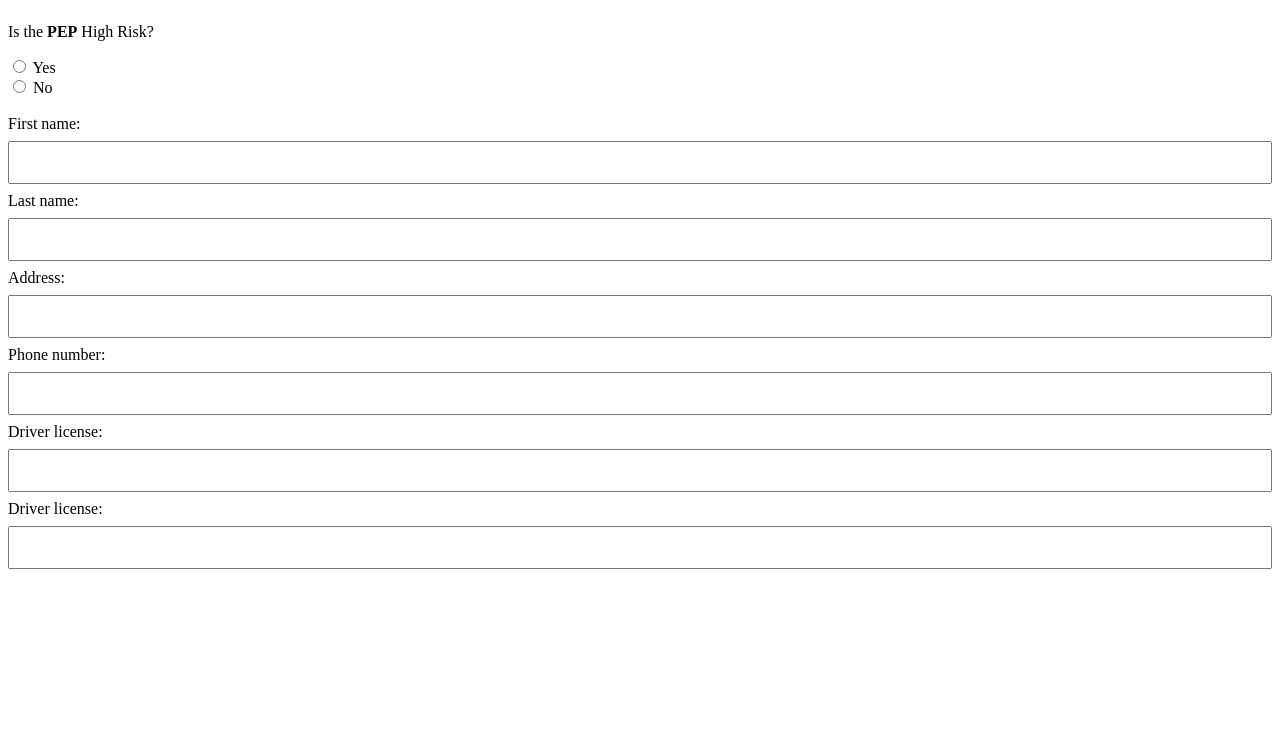
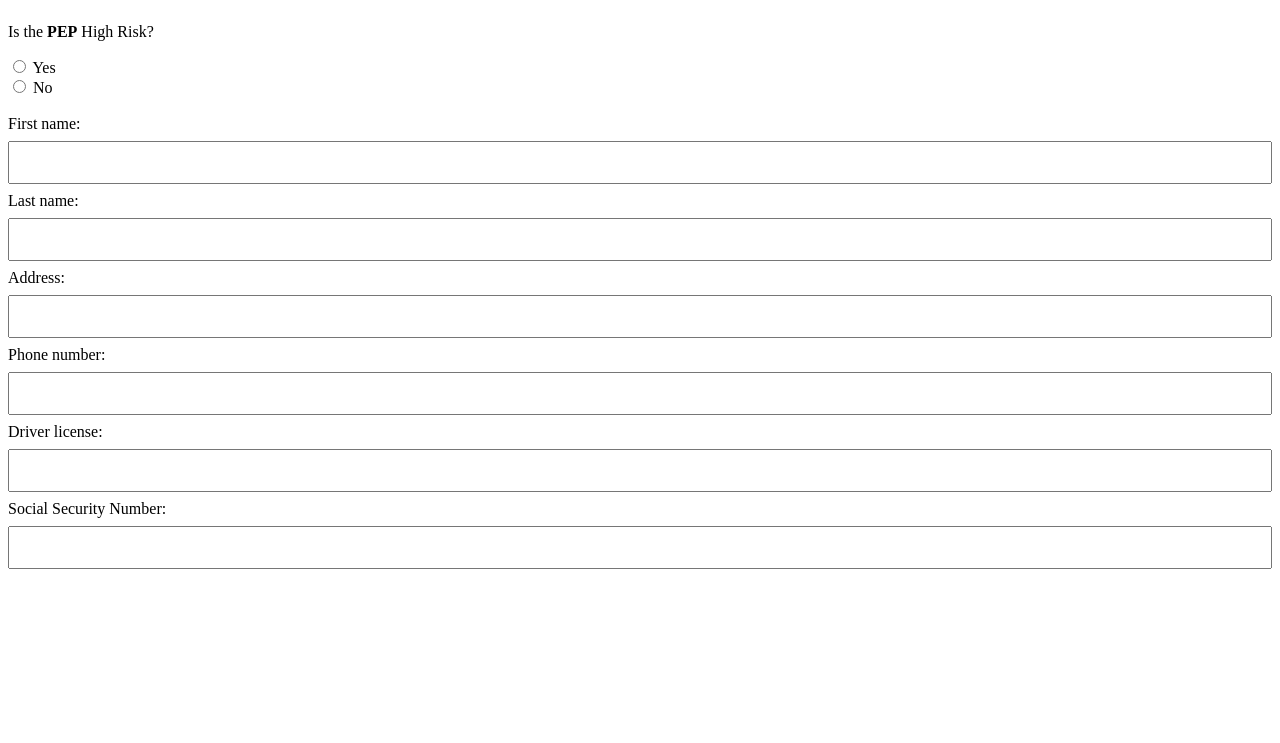
Before and after one commit to lemeneguel/fidem, a Flask app: template templates/form.html in a window 1280 px wide. Shown: the part 57-800 px from the top of the page. Run offline with Flask 2, Linux system fonts and the light colour scheme; the template is opened without the code that fills it, so the values that code supplies are empty.

Commit message:
Fixing Social Security from form.html

```diff
--- a/templates/form.html
+++ b/templates/form.html
@@ -30,7 +30,7 @@
         <input type="text" name="phone number"><br>
         Driver license:<br>
         <input type="text" name="driver license"><br>
-        Driver license:<br>
+        Social Security Number:<br>
         <input type="text" name="Social Security Number"><br>
 
 
```
